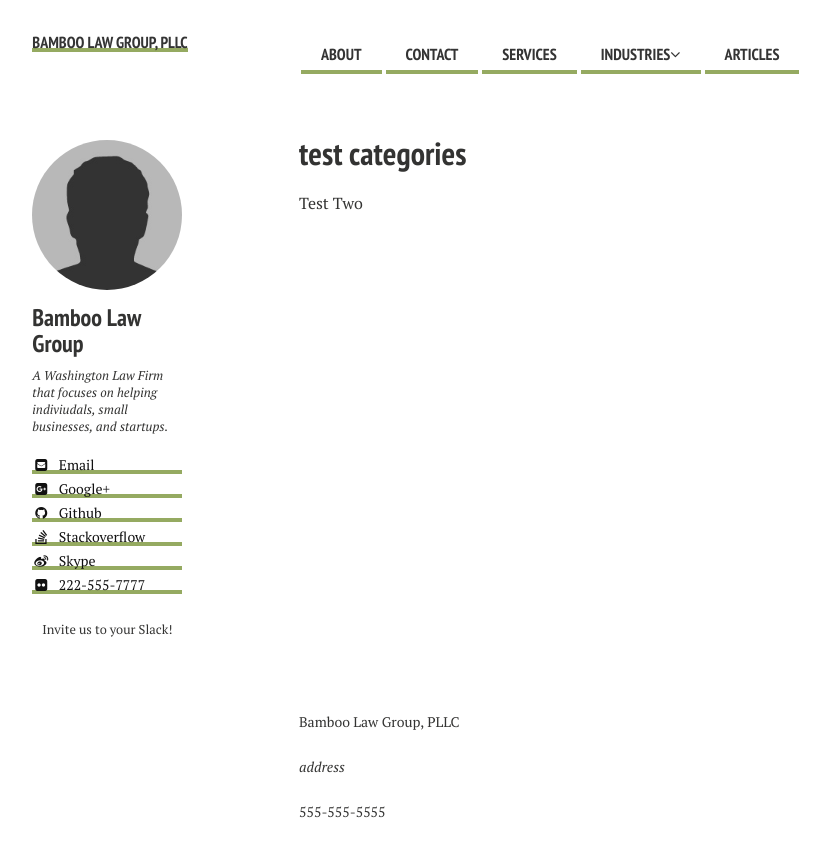
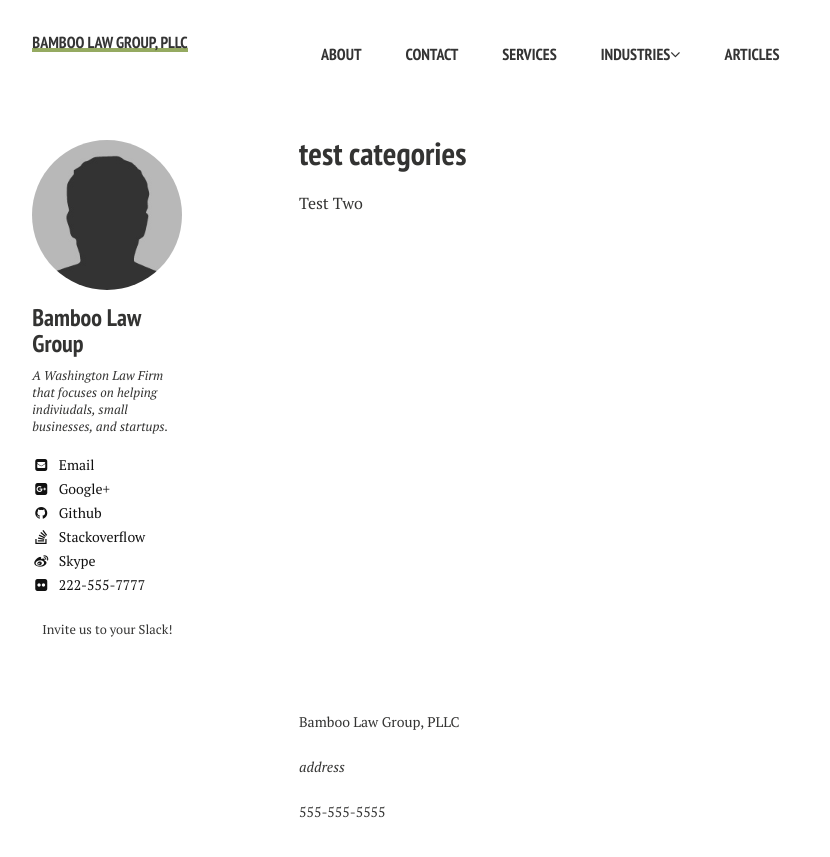
Before and after one commit to nerdyfergy/blg-site-mm3, a Jekyll site: the page built from articles/index.md, in a window 1280 px wide. Shown: the top 857 px of the page, without its empty margins (21-851 px from the left). Built offline with Jekyll 4.4.1, drawn with Linux system fonts in a browser that asks for light colours; nearby versions of some CDN libraries.

Commit message:
Update page.scss

```diff
--- a/_sass/page.scss
+++ b/_sass/page.scss
@@ -29,6 +29,7 @@ a {
 	@include prefix(12,1);
 	@include suffix(12,1);
 	margin-bottom: 1em;
+	box-shadow: none;
 	float: none;
 	display: block;
 	@include font-rem(24);
@@ -86,6 +87,7 @@ a {
 			display: block;
 			padding: 10px 0;
 			decoration: none;
+			box-shadow: none;
 			border-bottom: 0 solid transparent;
 			@include transition(all .2s);
 			@media #{$small} {
@@ -237,6 +239,7 @@ a {
 .author-social {
   display: block;
   margin-bottom: 5px;
+  box-shadow: none;
   @include font-rem(14);
   color: $black;
   &:visited {
```
